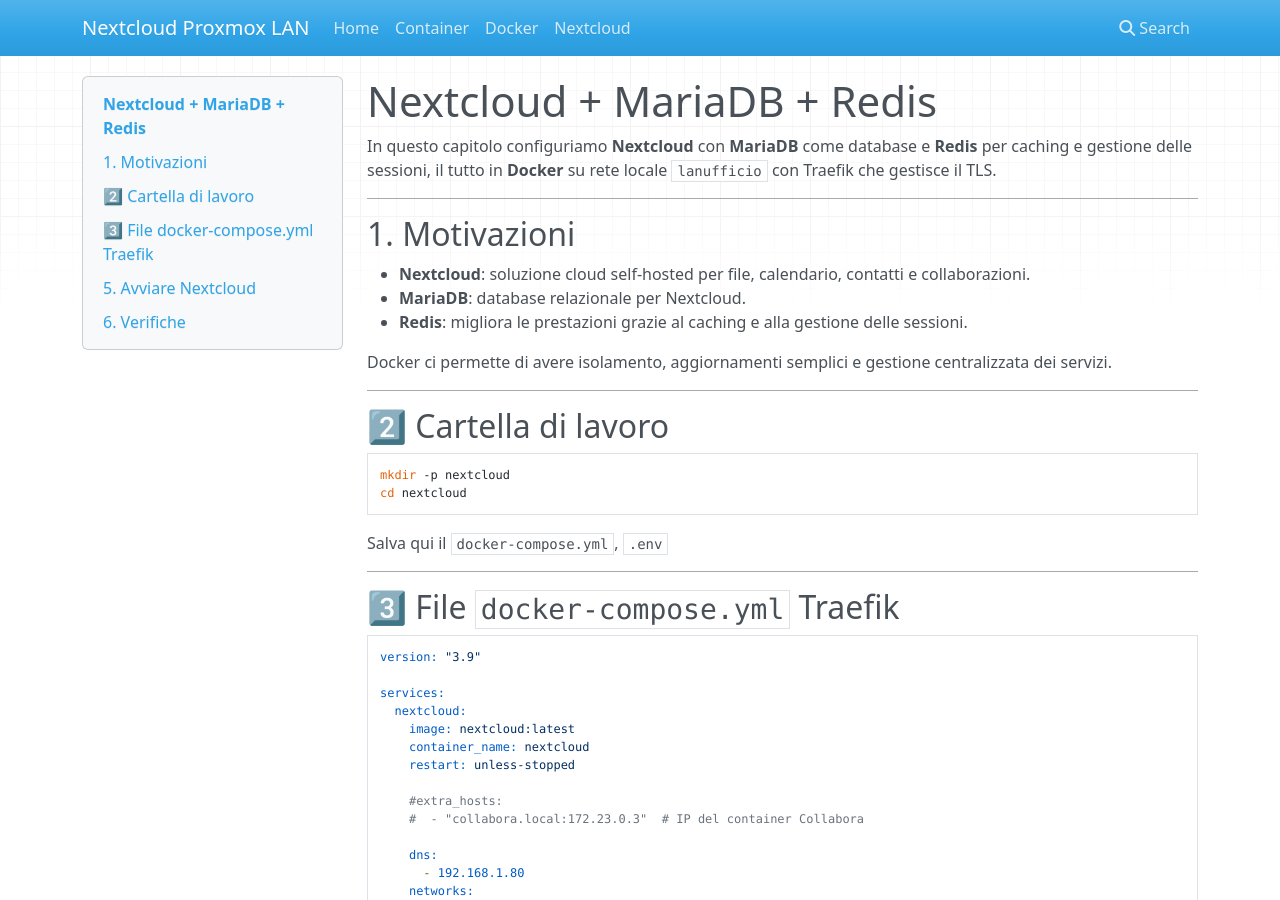
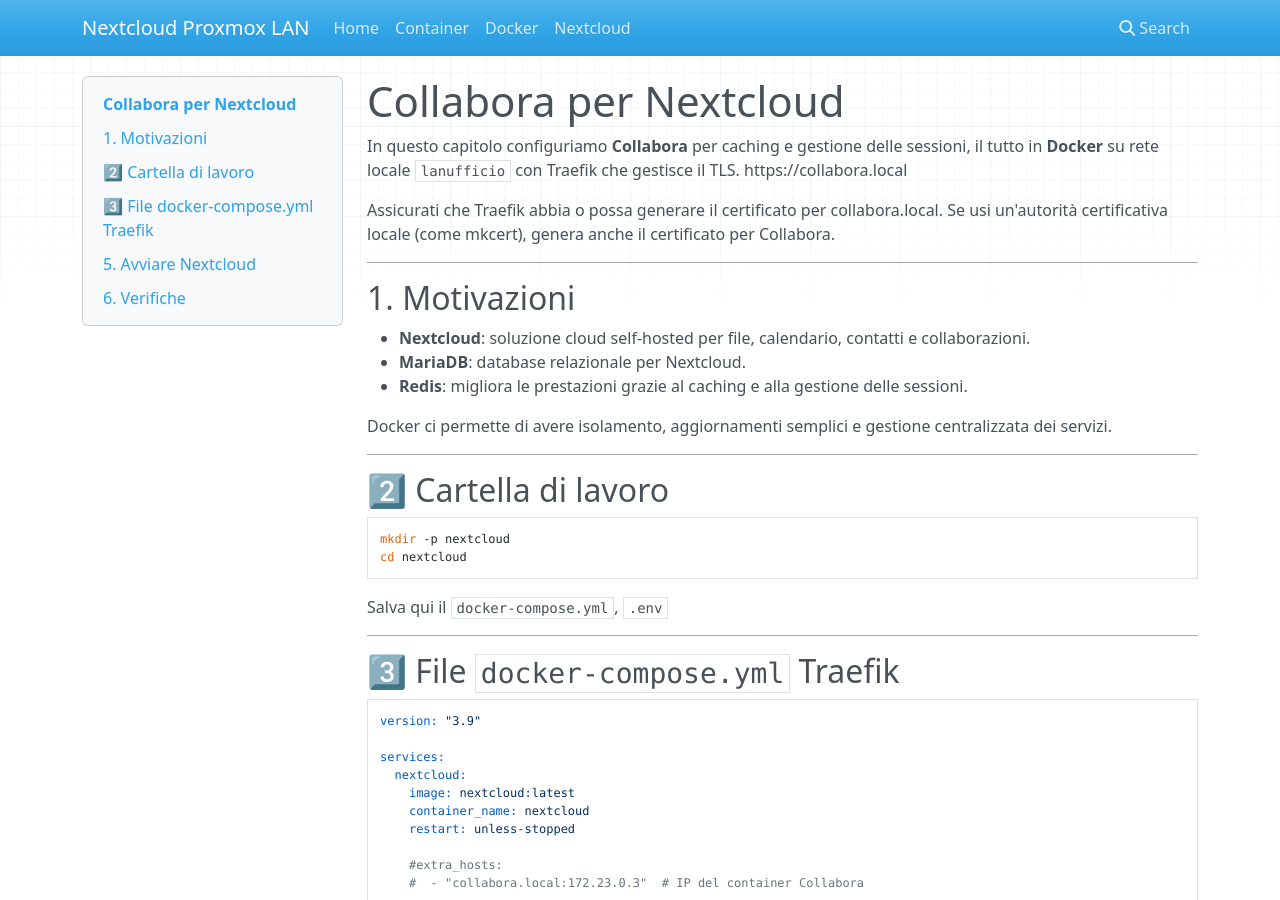
Before and after one commit to masilib/nextcloud-proxmox-lan, an MkDocs documentation site: the page built from docs/06-installazione-collabora.md, in a window 1280 px wide and 900 px high. Built offline with MkDocs 1.6.1, drawn with Linux system fonts in a browser that asks for light colours; nearby versions of some CDN libraries.

Commit message:
Update 06-installazione-collabora.md

```diff
--- a/docs/06-installazione-collabora.md
+++ b/docs/06-installazione-collabora.md
@@ -1,6 +1,9 @@
-# Nextcloud + MariaDB + Redis
+# Collabora per Nextcloud
 
-In questo capitolo configuriamo **Nextcloud** con **MariaDB** come database e **Redis** per caching e gestione delle sessioni, il tutto in **Docker** su rete locale `lanufficio` con Traefik che gestisce il TLS.
+In questo capitolo configuriamo **Collabora** per caching e gestione delle sessioni, il tutto in **Docker** su rete locale `lanufficio` con Traefik che gestisce il TLS.
+https://collabora.local
+
+Assicurati che Traefik abbia o possa generare il certificato per collabora.local. Se usi un'autorità certificativa locale (come mkcert), genera anche il certificato per Collabora.
 
 ---
 
```
